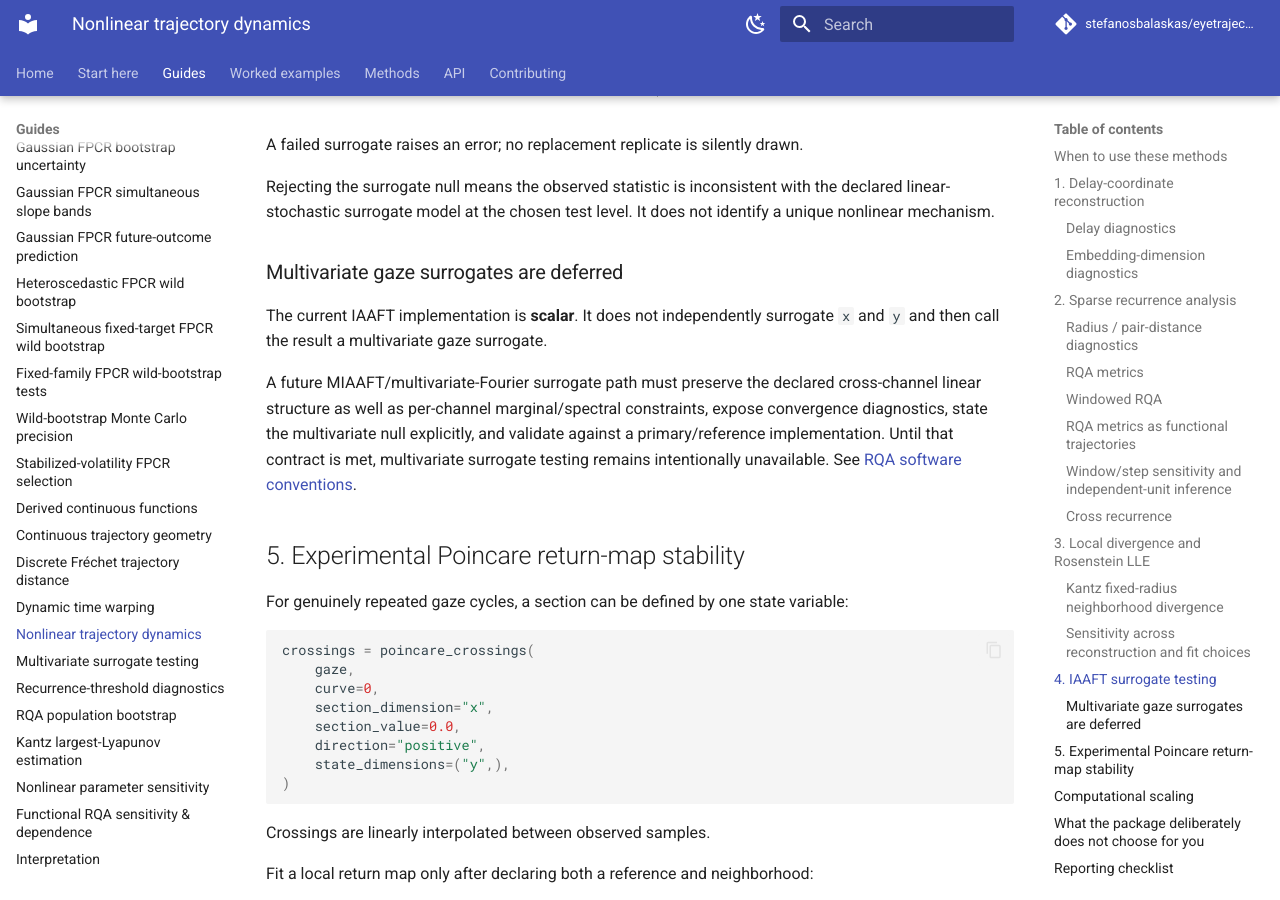
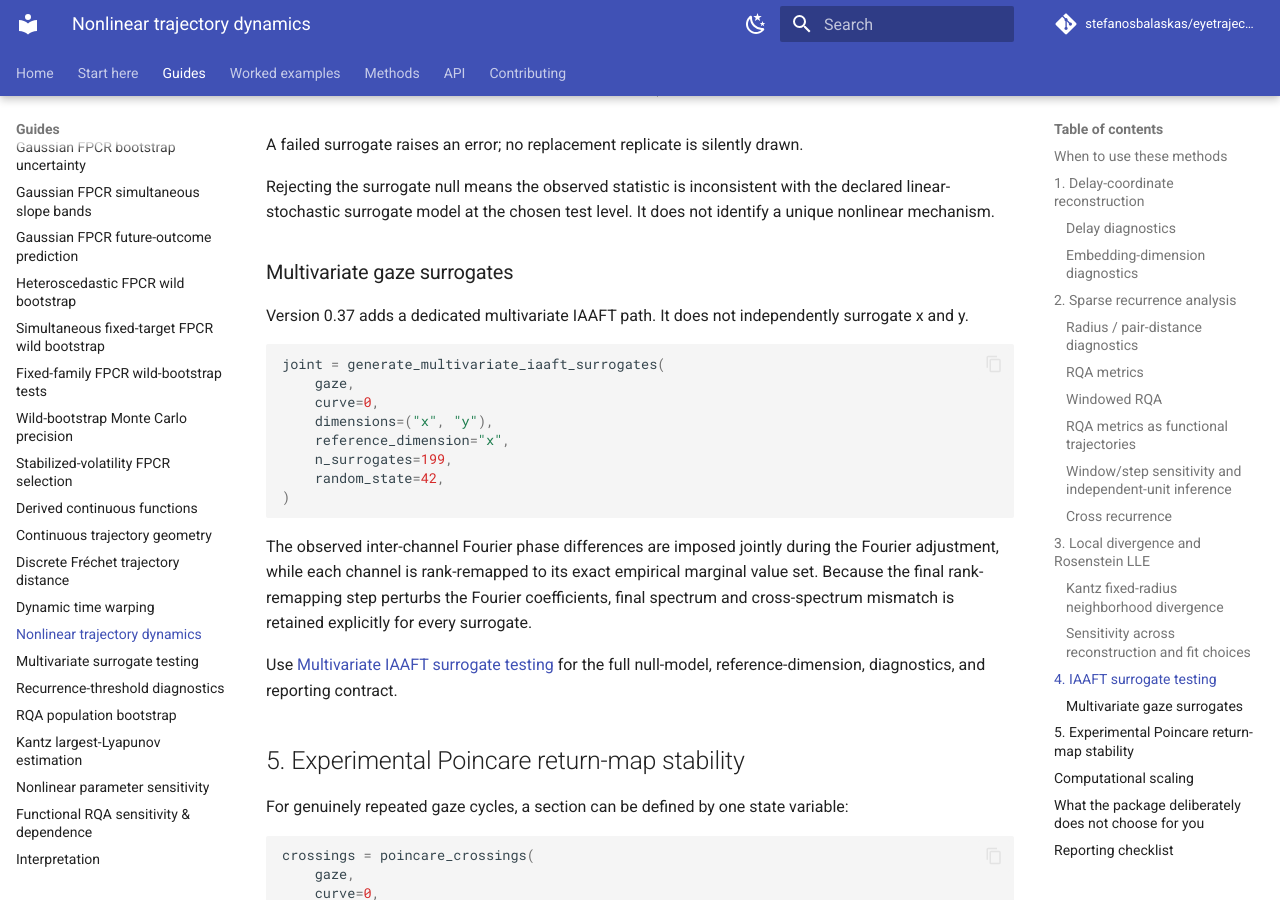
Before and after one commit to stefanosbalaskas/eyetrajectoriespy, an MkDocs documentation site: the page built from docs/guides/nonlinear-dynamics.md, in a window 1280 px wide and 900 px high, scrolled down 11668 px. Built offline with MkDocs 1.6.1 and Material for MkDocs 9.7.7, drawn with Linux system fonts in a browser that asks for light colours; comment, search, counter and statistics services are not loaded.

Commit message:
Connect nonlinear guide to multivariate IAAFT

````diff
--- a/docs/guides/nonlinear-dynamics.md
+++ b/docs/guides/nonlinear-dynamics.md
@@ -503,11 +503,32 @@ A failed surrogate raises an error; no replacement replicate is silently drawn.
 
 Rejecting the surrogate null means the observed statistic is inconsistent with the declared linear-stochastic surrogate model at the chosen test level. It does not identify a unique nonlinear mechanism.
 
-### Multivariate gaze surrogates are deferred
+### Multivariate gaze surrogates
 
-The current IAAFT implementation is **scalar**. It does not independently surrogate `x` and `y` and then call the result a multivariate gaze surrogate.
+Version 0.37 adds a dedicated multivariate IAAFT path. It does not independently
+surrogate x and y.
 
-A future MIAAFT/multivariate-Fourier surrogate path must preserve the declared cross-channel linear structure as well as per-channel marginal/spectral constraints, expose convergence diagnostics, state the multivariate null explicitly, and validate against a primary/reference implementation. Until that contract is met, multivariate surrogate testing remains intentionally unavailable. See [RQA software conventions](../methods/rqa-software-conventions.md#multivariate-surrogate-contract-deferred-not-approximated).
+```python
+joint = generate_multivariate_iaaft_surrogates(
+    gaze,
+    curve=0,
+    dimensions=("x", "y"),
+    reference_dimension="x",
+    n_surrogates=199,
+    random_state=42,
+)
+```
+
+The observed inter-channel Fourier phase differences are imposed jointly
+during the Fourier adjustment, while each channel is rank-remapped to its
+exact empirical marginal value set. Because the final rank-remapping step
+perturbs the Fourier coefficients, final spectrum and cross-spectrum mismatch
+is retained explicitly for every surrogate.
+
+Use [Multivariate IAAFT surrogate testing](../methods/multivariate-surrogates.md)
+for the full null-model, reference-dimension, diagnostics, and reporting
+contract.
+
 
 
 ## 5. Experimental Poincare return-map stability
````
